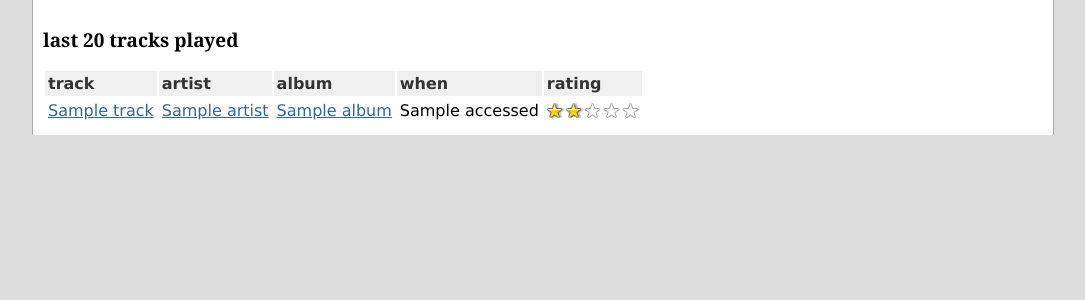
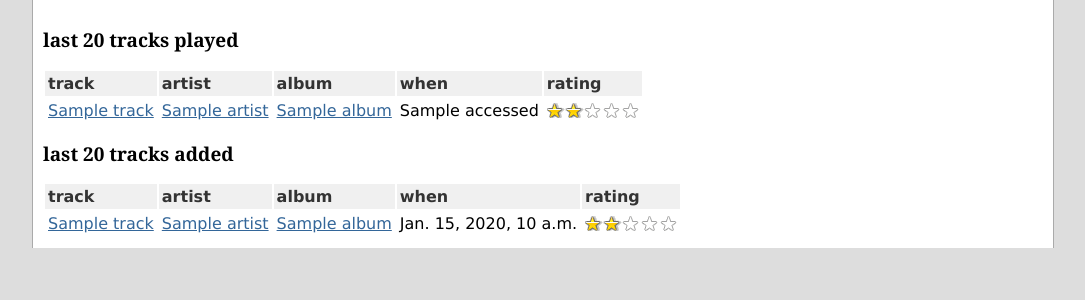
Before and after one commit to thraxil/maut, a Django app: template templates/music/index.html in a window 1280 px wide. Shown: the top 300 px of the page, without its empty margins (97-1182 px from the left). Run offline with Django 3.2, Linux system fonts and the light colour scheme; the template is opened without the code that fills it: most values are stand-ins (such as "Sample title", 1, 10 or a date in 2020).

Commit message:
added list of last 20 tracks added. fixed issue with creating Statistics objects

```diff
--- a/music/views.py
+++ b/music/views.py
@@ -30,7 +30,8 @@ class rendered_with(object):
 
 @rendered_with('music/index.html')
 def index(request):
-    return dict(last_tracks=last_tracks())
+    return dict(last_tracks=last_tracks(),
+                newest_tracks=newest_tracks())
 
 @rendered_with('music/artist.html')
 def artist(request,id):
--- a/templates/music/index.html
+++ b/templates/music/index.html
@@ -24,4 +24,27 @@
 {% endfor %}
 </table>
 
+<h2>last 20 tracks added</h3>
+
+<table>
+<tr>
+<th>track</th>
+<th>artist</th>
+<th>album</th>
+<th>when</th>
+<th>rating</th>
+</tr>
+
+{% for track in newest_tracks %}
+<tr class="{% cycle 'even' 'odd' %}">
+  <td><a href="{{track.get_absolute_url}}">{{track.title|default:"no title"}}</a></td>
+  <td><a href="{{track.artist.get_absolute_url}}">{{track.artist.name|default:"Unknown"}}</a></td>
+  <td><a href="{{track.album.get_absolute_url}}">{{track.album.name|default:"Unknown"}}</a></td>
+  <td><nobr>{{track.statistics.created}}</nobr></td>
+  <td><div class="rating-{{track.statistics.rating}}"/></td>
+</tr>
+{% endfor %}
+</table>
+
+
 {% endblock %}
```
Also changed, not shown: music/models.py (+5 -2 lines).
